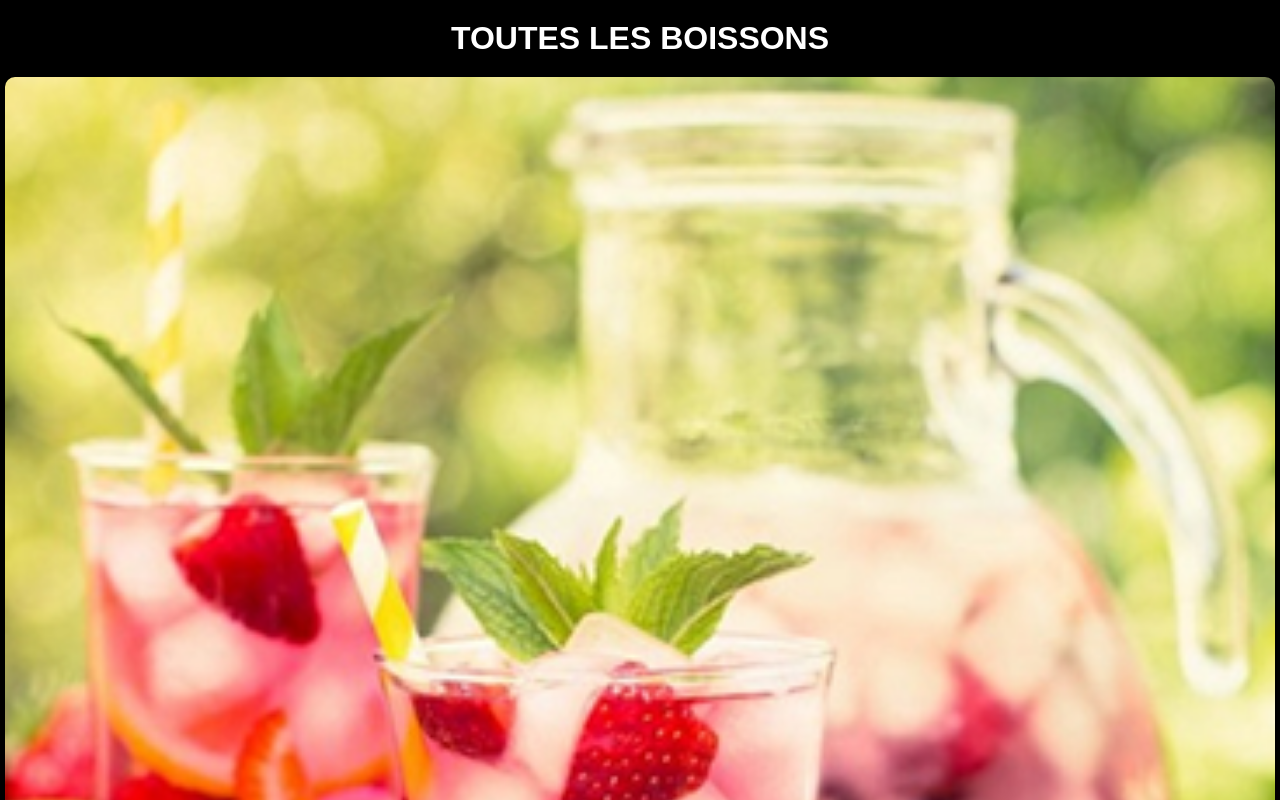
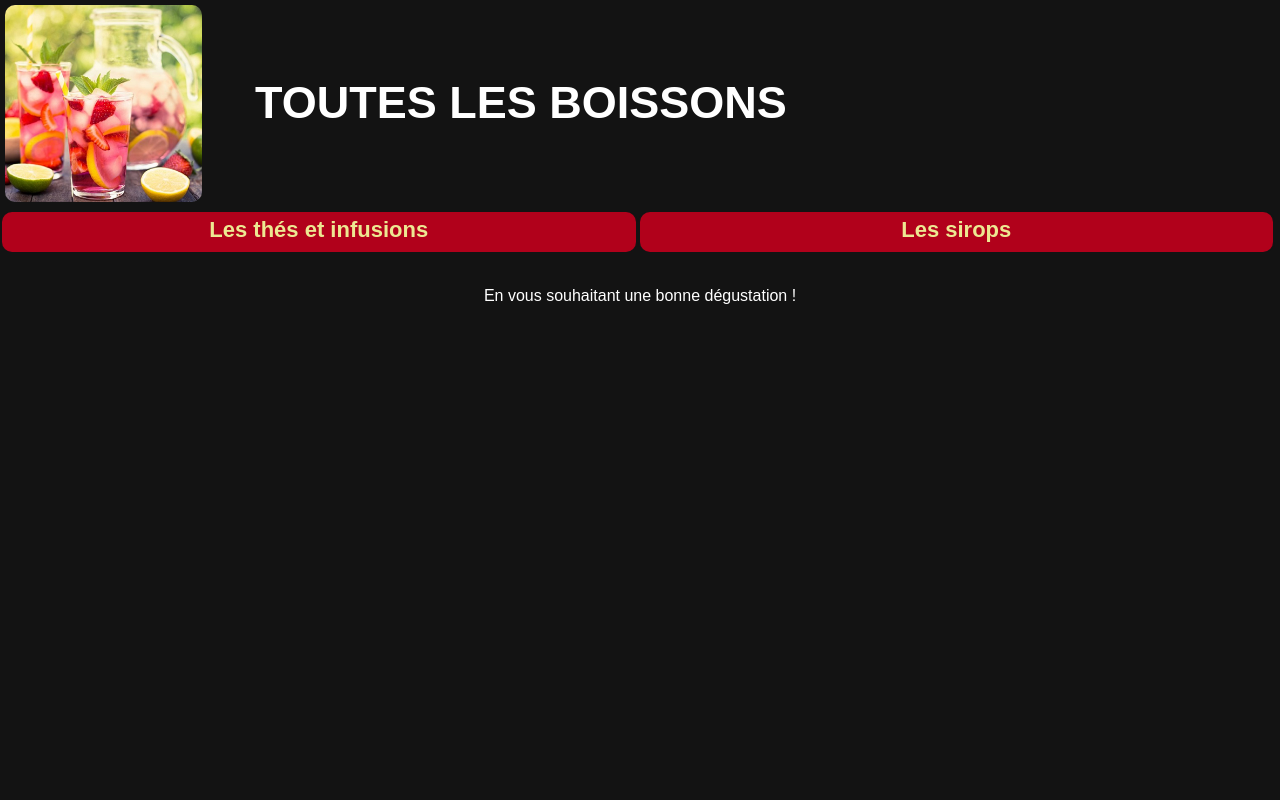
Before and after one commit to andycordon/Boisson-site, a plain HTML site: page index.html in a window 1280 px wide. Shown: the top 800 px of the page. Drawn offline with Linux system fonts and the light colour scheme.

Commit message:
all style tab desk ok

```diff
--- a/css/style-accueil.css
+++ b/css/style-accueil.css
@@ -1,11 +1,10 @@
 * {
     font-family: Arial, Helvetica, sans-serif;
-    color: black;
     margin: 0;
     padding: 0;
     list-style-type: none;
     box-sizing: border-box;
-    background-color: black;
+    background-color: #131313;
 }
 
 body {
@@ -45,7 +44,7 @@ nav {
 }
 
 p{
-    margin: 50px 0 0 0;
+    margin: 0px 0 0 0;
     color: white;
     text-align: center;
 }
@@ -56,3 +55,58 @@ h1{
     text-align: center;
     margin: 20px 0;
 }
+
+@media (min-width: 768px) {
+    header {
+      display: flex;
+      align-items: center;
+    }
+
+    .logo {
+      width: 197px;
+    }
+
+    nav {
+      width: 100%;
+      margin-left:5px;
+    }
+
+    h1 br {
+      display: none;
+    }
+
+      h1{
+        margin-bottom: 0px;
+      }
+
+      .product-container{
+        margin: 25px;
+      }
+
+    }
+    @media (min-width: 1024px) {
+      header {
+        display: flex;
+        flex-wrap: wrap;
+      }
+      nav {
+        text-align: center;
+        margin: 0px 0 25px 0;
+      }
+
+      ul {
+        display: flex;
+        margin: 10px 0 10px -5px;
+      }
+
+      .menu li a {
+        height: 100%;
+        margin: 0 2px;
+      }
+
+      h1 {
+        position: absolute;
+        margin: -210px 0 0px 250px;
+        font-size: 45px;
+    }
+    }
--- a/css/style-infuz.css
+++ b/css/style-infuz.css
@@ -169,7 +169,7 @@ h1 br {
 
   h1 {
     position: absolute;
-    margin: -180px 0 0px 250px;
+    margin: -210px 0 0px 250px;
     font-size: 45px;
 }
 }
--- a/index.html
+++ b/index.html
@@ -9,7 +9,7 @@
     <title>Liste des boissons disponibles</title>
 </head>
 <body>
-    <h1>TOUTES LES BOISSONS</h1>
+    <header>
         <img class="logo" src="./img/boisson.png"" alt="Logo des thés et infusions Infuz">
         <nav>
             <ul class="menu">
@@ -21,6 +21,8 @@
             </li>
         </ul>
     </nav>
+</header>
+<h1>TOUTES LES BOISSONS</h1>
       <p>En vous souhaitant une bonne dégustation !</p>
   </body>
 </html>
```
Lines whose indentation alone changed are shown as unchanged.
